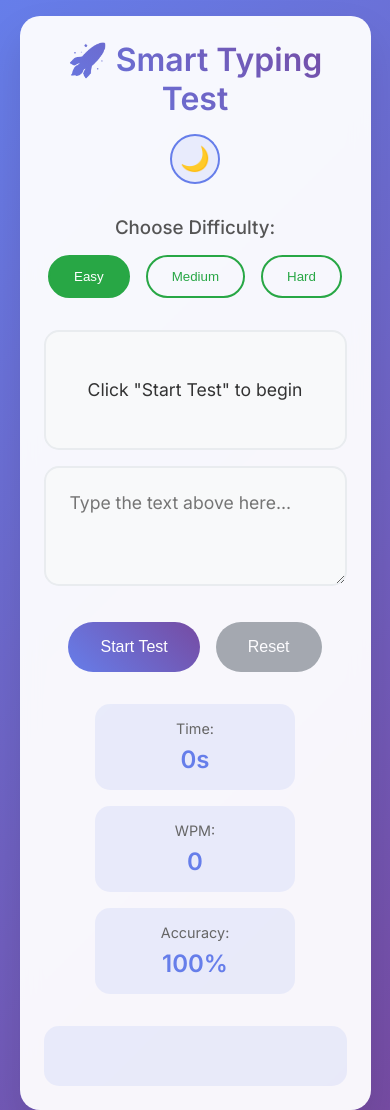
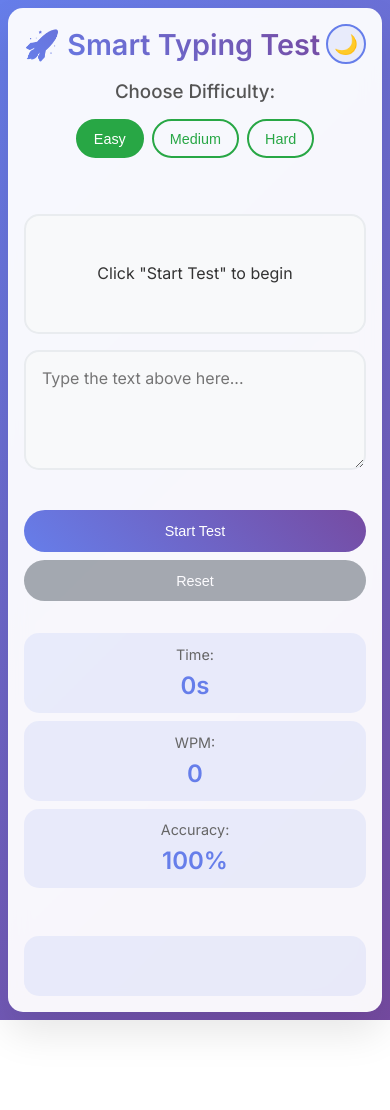
Before and after one commit to danielkamweru/my-typing-test-project, a plain HTML site: page index.html in a window 390 px wide. Shown: the top 1110 px of the page. After the commit the page ends 1020 px from the top, so only its background shows below. Drawn offline with Linux system fonts and the light colour scheme.

Commit message:
updated the css to fit the screen

```diff
--- a/styles.css
+++ b/styles.css
@@ -8,21 +8,27 @@ body {
     font-family: 'Inter', sans-serif;
     background: linear-gradient(135deg, #667eea 0%, #764ba2 100%);
     min-height: 100vh;
+    margin: 0;
+    padding: 1rem;
+    color: #333;
     display: flex;
     align-items: center;
     justify-content: center;
-    color: #333;
 }
 
 .container {
     background: rgba(255, 255, 255, 0.95);
     backdrop-filter: blur(10px);
     border-radius: 20px;
-    padding: 2rem;
+    padding: 1.5rem;
     box-shadow: 0 20px 40px rgba(0, 0, 0, 0.1);
-    max-width: 800px;
-    width: 90%;
+    width: 100%;
+    max-width: 1000px;
     text-align: center;
+    min-height: 90vh;
+    display: flex;
+    flex-direction: column;
+    justify-content: space-between;
 }
 
 .header {
@@ -33,7 +39,7 @@ body {
 }
 
 h1 {
-    font-size: 2.5rem;
+    font-size: clamp(1.8rem, 5vw, 2.5rem);
     font-weight: 600;
     margin: 0;
     background: linear-gradient(45deg, #667eea, #764ba2);
@@ -100,7 +106,10 @@ h1 {
 }
 
 .test-area {
-    margin: 2rem 0;
+    margin: 1.5rem 0;
+    flex: 1;
+    display: flex;
+    flex-direction: column;
 }
 
 .text-display {
@@ -109,25 +118,27 @@ h1 {
     border-radius: 15px;
     padding: 1.5rem;
     margin-bottom: 1rem;
-    font-size: 1.1rem;
+    font-size: clamp(1rem, 2.5vw, 1.2rem);
     line-height: 1.6;
-    min-height: 120px;
+    min-height: 150px;
     display: flex;
     align-items: center;
     justify-content: center;
     position: relative;
+    flex: 1;
 }
 
 .text-input {
     width: 100%;
-    min-height: 120px;
+    min-height: 150px;
     padding: 1.5rem;
     border: 2px solid #e9ecef;
     border-radius: 15px;
-    font-size: 1.1rem;
+    font-size: clamp(1rem, 2.5vw, 1.2rem);
     font-family: 'Inter', sans-serif;
     resize: vertical;
     transition: border-color 0.3s ease;
+    flex: 1;
 }
 
 .text-input:focus {
@@ -186,11 +197,10 @@ h1 {
 }
 
 .stats {
-    display: flex;
-    justify-content: space-around;
-    margin: 2rem 0;
-    flex-wrap: wrap;
+    display: grid;
+    grid-template-columns: repeat(auto-fit, minmax(120px, 1fr));
     gap: 1rem;
+    margin: 1.5rem 0;
 }
 
 .stat-item {
@@ -283,27 +293,76 @@ body.dark-theme {
 }
 
 @media (max-width: 768px) {
+    body {
+        padding: 0.5rem;
+    }
+
     .container {
-        padding: 1.5rem;
-        margin: 1rem;
+        padding: 1rem;
+        min-height: 95vh;
+        border-radius: 15px;
     }
 
     .header {
-        flex-direction: column;
-        gap: 1rem;
+        flex-direction: row;
+        justify-content: space-between;
+        align-items: center;
+        margin-bottom: 1rem;
     }
 
-    h1 {
-        font-size: 2rem;
+    .difficulty-buttons {
+        gap: 0.5rem;
+    }
+
+    .difficulty-btn {
+        padding: 0.6rem 1rem;
+        font-size: 0.9rem;
+    }
+
+    .text-display, .text-input {
+        min-height: 120px;
+        padding: 1rem;
+    }
+
+    .controls {
+        gap: 0.5rem;
+        margin: 1rem 0;
+    }
+
+    .start-btn, .reset-btn {
+        padding: 0.8rem 1.5rem;
+        font-size: 0.9rem;
     }
 
     .stats {
-        flex-direction: column;
-        align-items: center;
+        grid-template-columns: 1fr 1fr 1fr;
+        gap: 0.5rem;
+        margin: 1rem 0;
     }
 
     .stat-item {
-        width: 100%;
-        max-width: 200px;
+        padding: 0.8rem;
+    }
+
+    .theme-toggle {
+        width: 40px;
+        height: 40px;
+        font-size: 1.2rem;
     }
 }
+
+@media (max-width: 480px) {
+    .stats {
+        grid-template-columns: 1fr;
+        gap: 0.5rem;
+    }
+
+    .controls {
+        flex-direction: column;
+        gap: 0.5rem;
+    }
+
+    .start-btn, .reset-btn {
+        width: 100%;
+    }
+}
```
